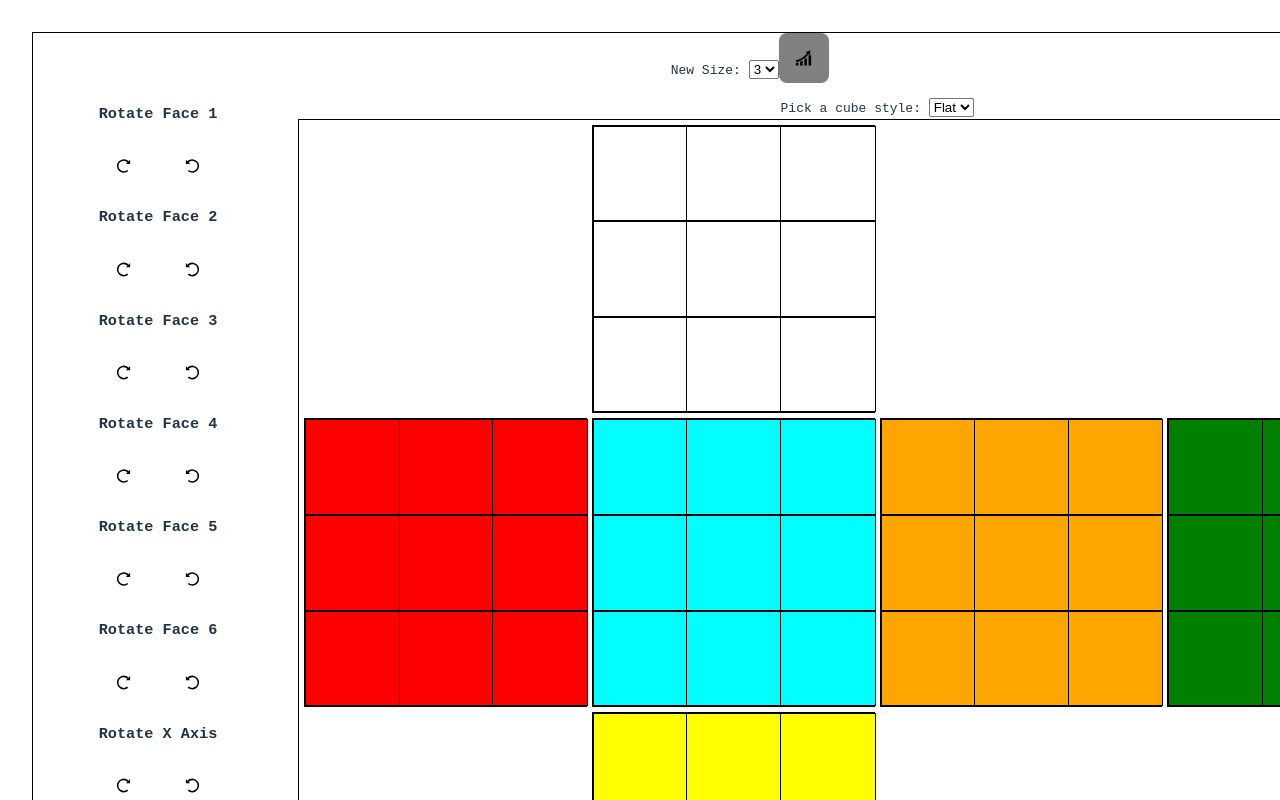
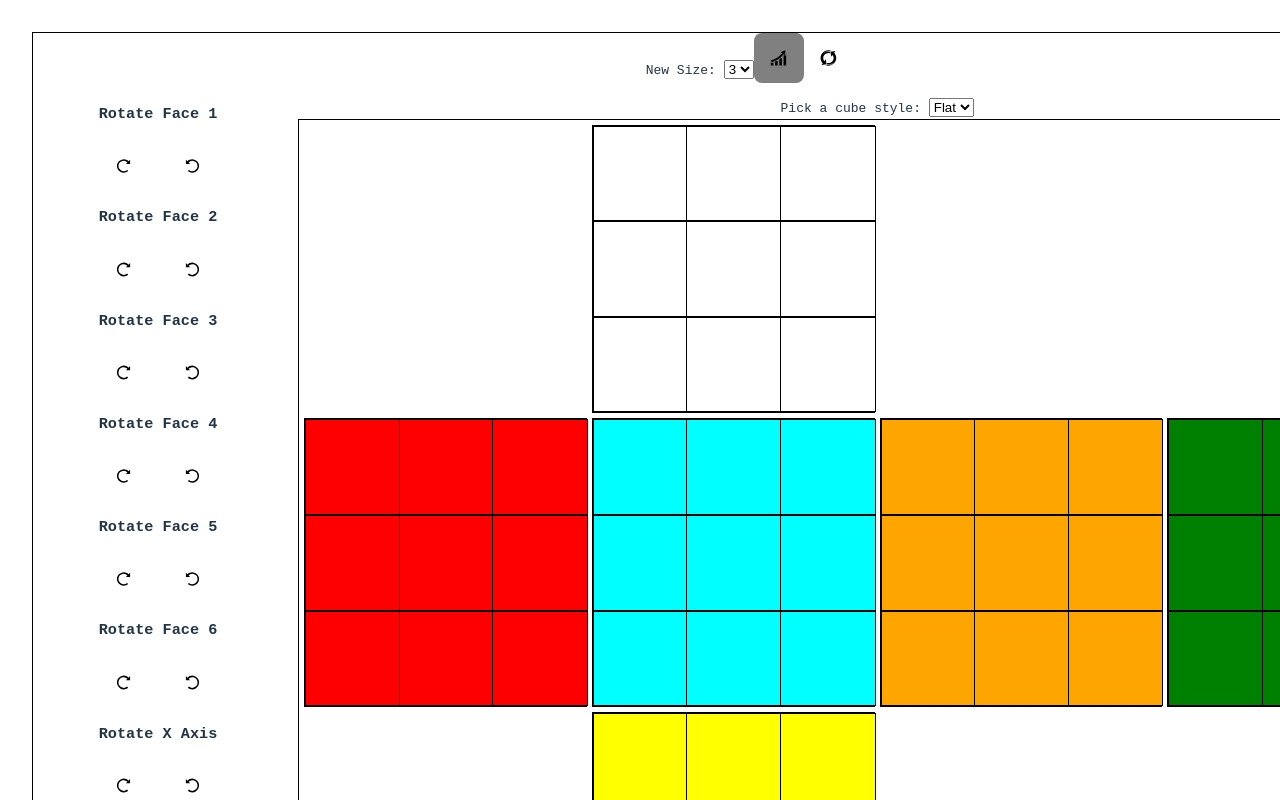
Before and after one commit to Dannnno/cube-algorithms, a React (Vite) app: page / in a window 1280 px wide. Shown: the top 800 px of the page. Built offline with nearby package versions, Linux system fonts and the light colour scheme.

Commit message:
Support resetting the cube
- Add reset callback
- Add reset UI call

```diff
--- a/src/App.tsx
+++ b/src/App.tsx
@@ -13,6 +13,13 @@ const App: React.FC<{}> = () => {
   const [puzzleCube, cubeDispatch] = usePuzzleCube(size);
   const calculatedSize = useMemo(
     () => getCubeSize(puzzleCube.cubeData), [puzzleCube.cubeData]
+  );
+
+  const resetCube = useCallback(
+    () => cubeDispatch({
+      type: CubeActionType.ResetCube,
+    }),
+    [cubeDispatch]
   );
 
   const resizeCube = useCallback(() => {
@@ -59,6 +66,9 @@ const App: React.FC<{}> = () => {
           <button onClick={resizeCube} disabled={!resizeEnabled}>
             <img width={50} height={50} src="/src/assets/progression.svg"/>
           </button>
+          <button onClick={resetCube}>
+            <img width={50} height={50} src="/src/assets/cycle.svg"/>
+          </button>
         </div>
         <GeometrySidebar cubeDispatch={cubeDispatch} />
         <div className={cube}>
--- a/src/components/cubes/usePuzzleCube.ts
+++ b/src/components/cubes/usePuzzleCube.ts
@@ -3,7 +3,7 @@ import { CubeAxis, CubeData, CubeSide } from "@model/cube";
 import { forceNever } from "@/common";
 import { IReactCubeProps } from "@components/cubes";
 import {
-    rotateCubeFace, rotateCubeInternalSlice
+    getCubeSize, rotateCubeFace, rotateCubeInternalSlice
 } from "@model/geometry";
 
 /**
@@ -137,6 +137,8 @@ const puzzleReducer: React.Reducer<IReactCubeProps, CubeActions> =
                 cubeData = buildCubeOfSize(action.newSize);
                 break;
             case CubeActionType.ResetCube:
+                cubeData = buildCubeOfSize(getCubeSize(state.cubeData));
+                break;
             case CubeActionType.RotateCube:
                 throw new Error("Not yet implemented");
             default:
```
Also changed, not shown: 1 other file (tests, documents, lock files or other folders).
